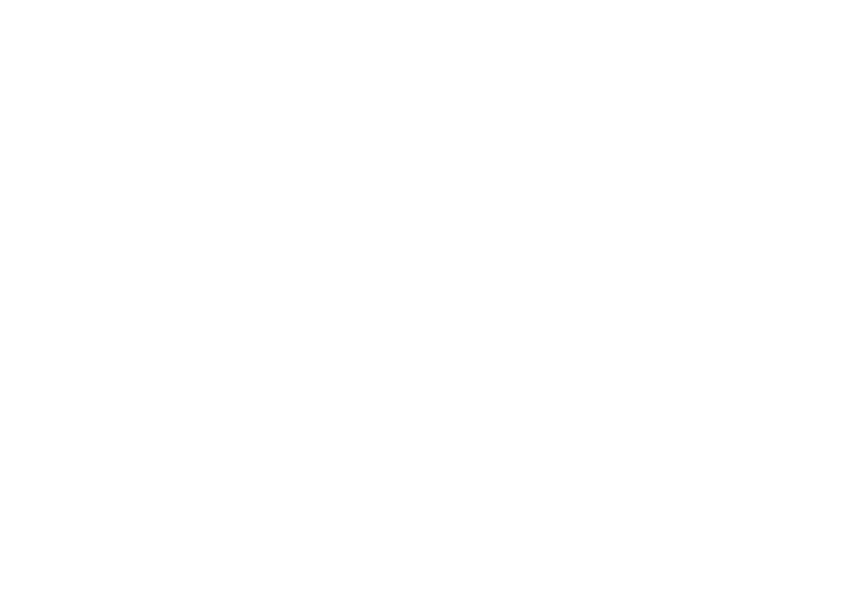
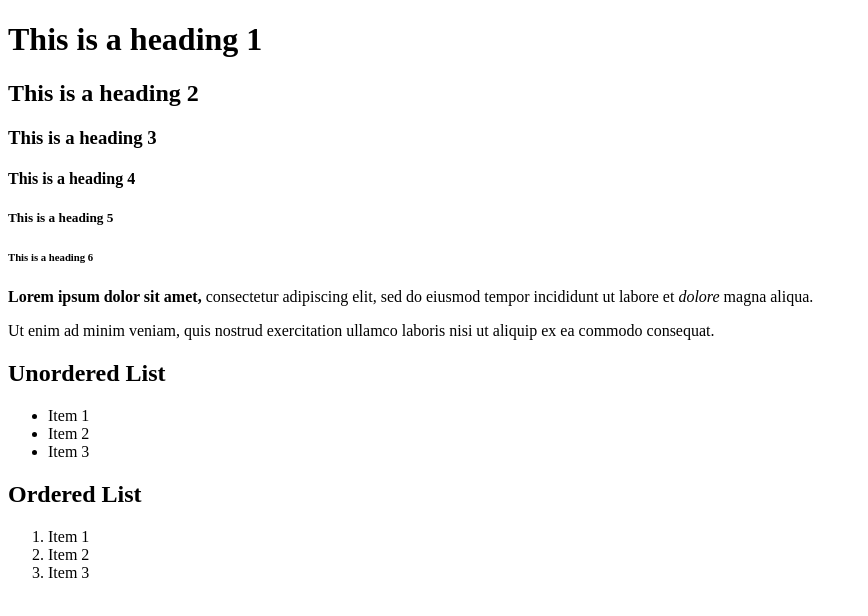
Before and after one commit to kyleg-dev/Study, a plain HTML site: page odin/html/index.html in a window 1280 px wide. Shown: the whole page, without its empty margins (0-868 px from the left). Drawn offline with Linux system fonts and the light colour scheme.

Commit message:
adding some basic elements from course

```diff
--- a/odin/html/index.html
+++ b/odin/html/index.html
@@ -7,6 +7,31 @@
   <title>Document</title>
 </head>
 <body>
-
+  <h1>This is a heading 1</h1>
+  <h2>This is a heading 2</h2>
+  <h3>This is a heading 3</h3>
+  <h4>This is a heading 4</h4>
+  <h5>This is a heading 5</h5>
+  <h6>This is a heading 6</h6>
+  <p>
+    <strong>Lorem ipsum dolor sit amet,</strong> consectetur adipiscing elit, sed do eiusmod tempor
+    incididunt ut labore et <em>dolore</em> magna aliqua.
+  </p>
+  <p>
+    Ut enim ad minim veniam, quis nostrud exercitation ullamco laboris
+    nisi ut aliquip ex ea commodo consequat.
+  </p>
+  <h2>Unordered List</h2>
+  <ul>
+    <li>Item 1</li>
+    <li>Item 2</li>
+    <li>Item 3</li>
+  </ul>
+  <h2>Ordered List</h2>
+  <ol>
+    <li>Item 1</li>
+    <li>Item 2</li>
+    <li>Item 3</li>
+  </ol>
 </body>
 </html>
```
